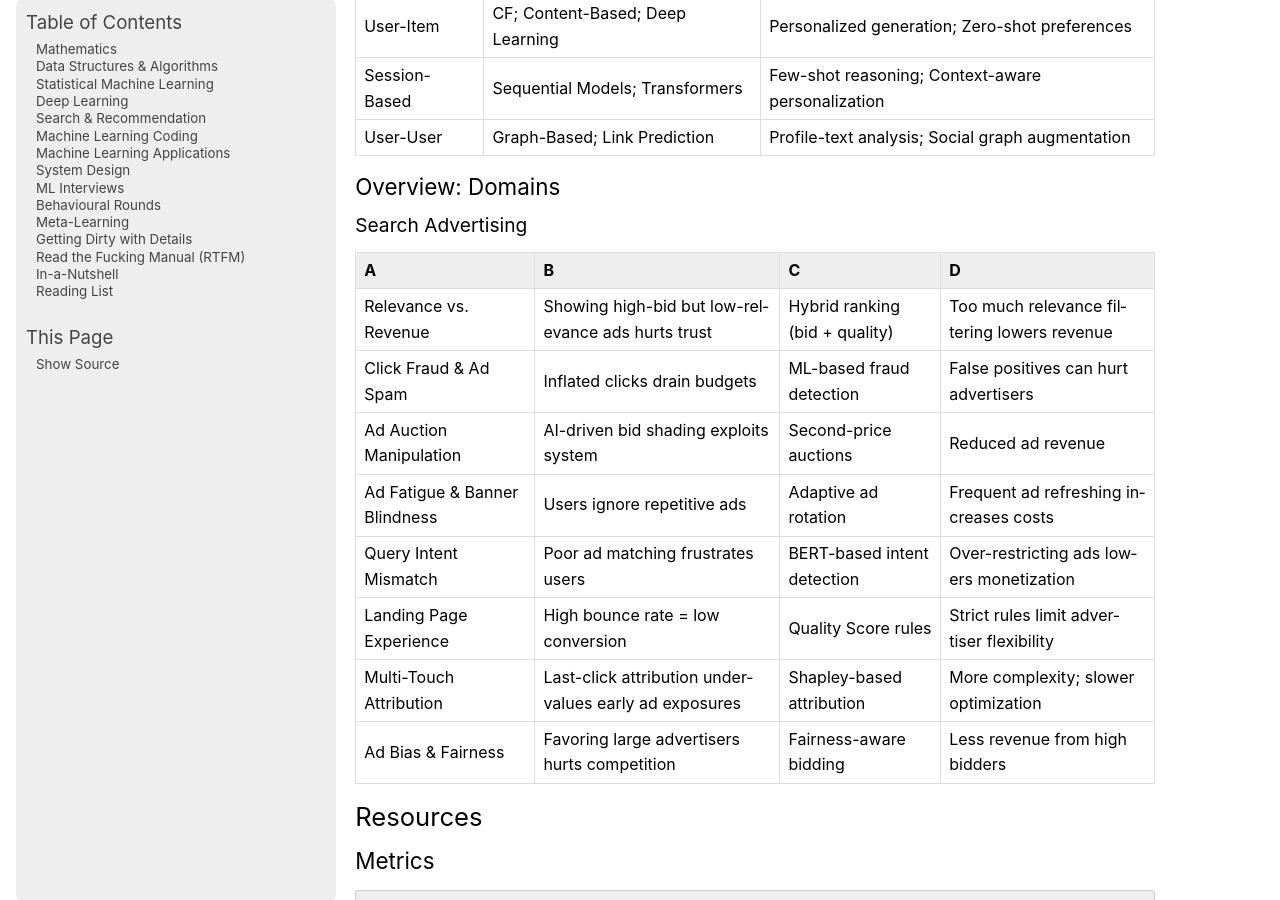
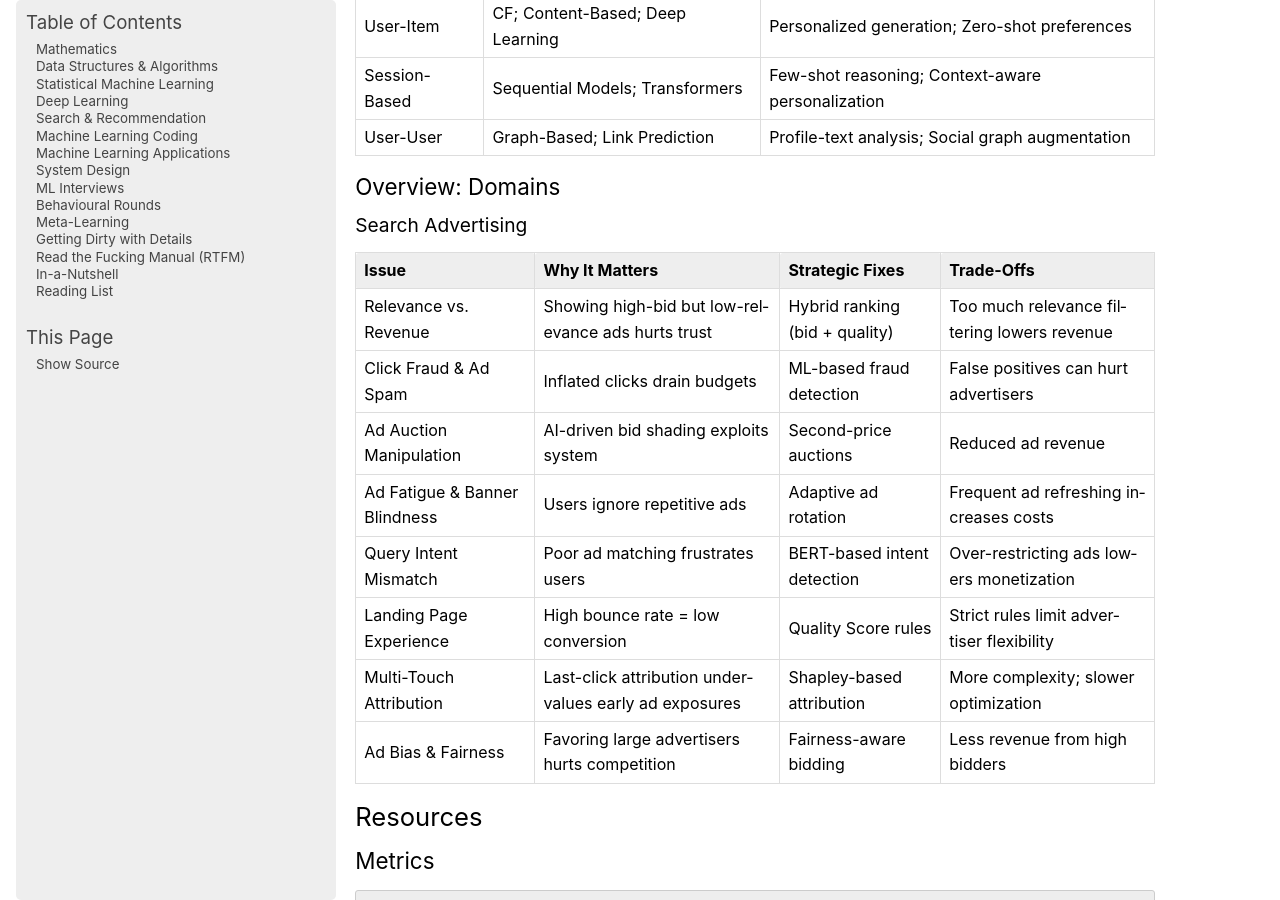
Before and after one commit to uselesstechjunks/leetcode, a Sphinx documentation site: the page built from docs/source/rank.rst, in a window 1280 px wide and 900 px high, scrolled down 4372 px. Built offline with Sphinx 7.4.7, drawn with Linux system fonts in a browser that asks for light colours.

Commit message:
Update rank.rst

```diff
--- a/docs/source/rank.rst
+++ b/docs/source/rank.rst
@@ -129,7 +129,7 @@ Overview: Domains
 Search Advertising
 ------------------------------------------------------------------------------------
 .. csv-table::
-	:header: "A", "B", "C", "D"
+	:header: "Issue", "Why It Matters", "Strategic Fixes", "Trade-Offs"
 	:align: center
 
 		Relevance vs. Revenue, Showing high-bid but low-relevance ads hurts trust, Hybrid ranking (bid + quality), Too much relevance filtering lowers revenue
```
